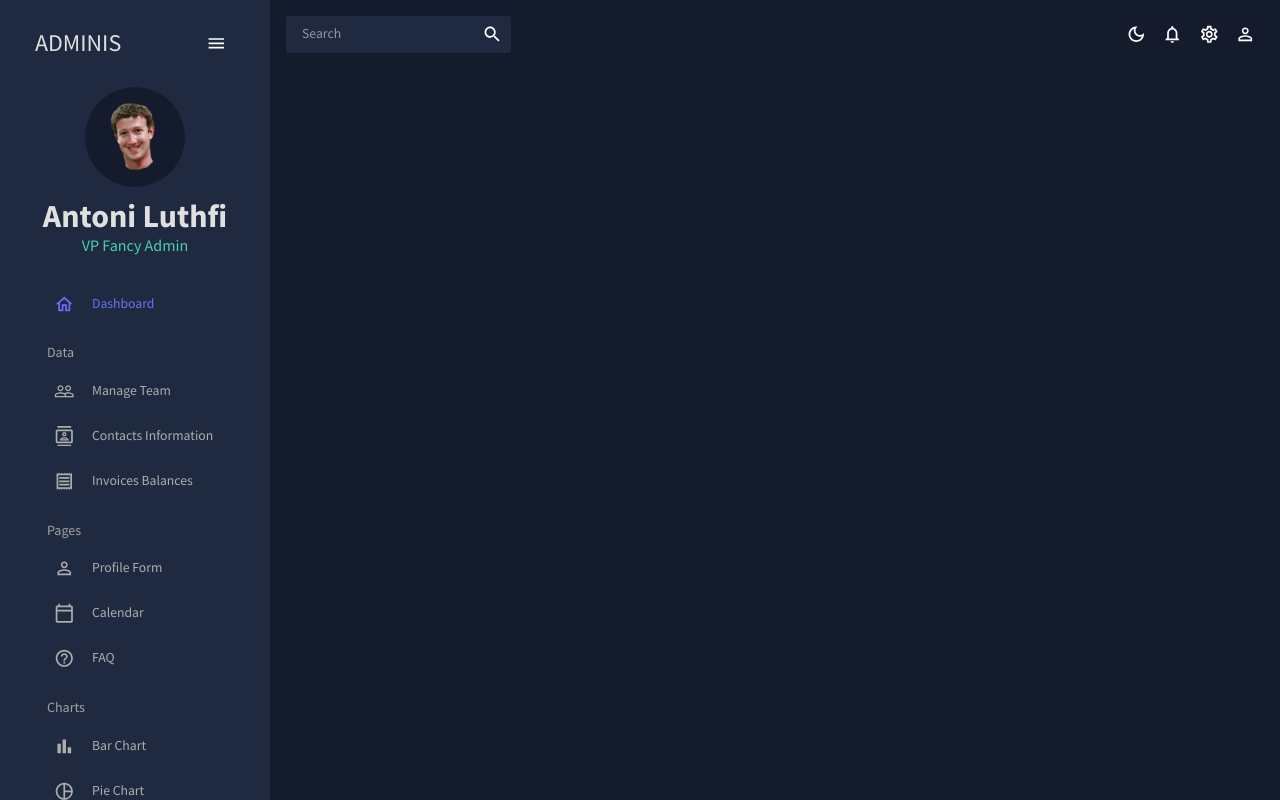
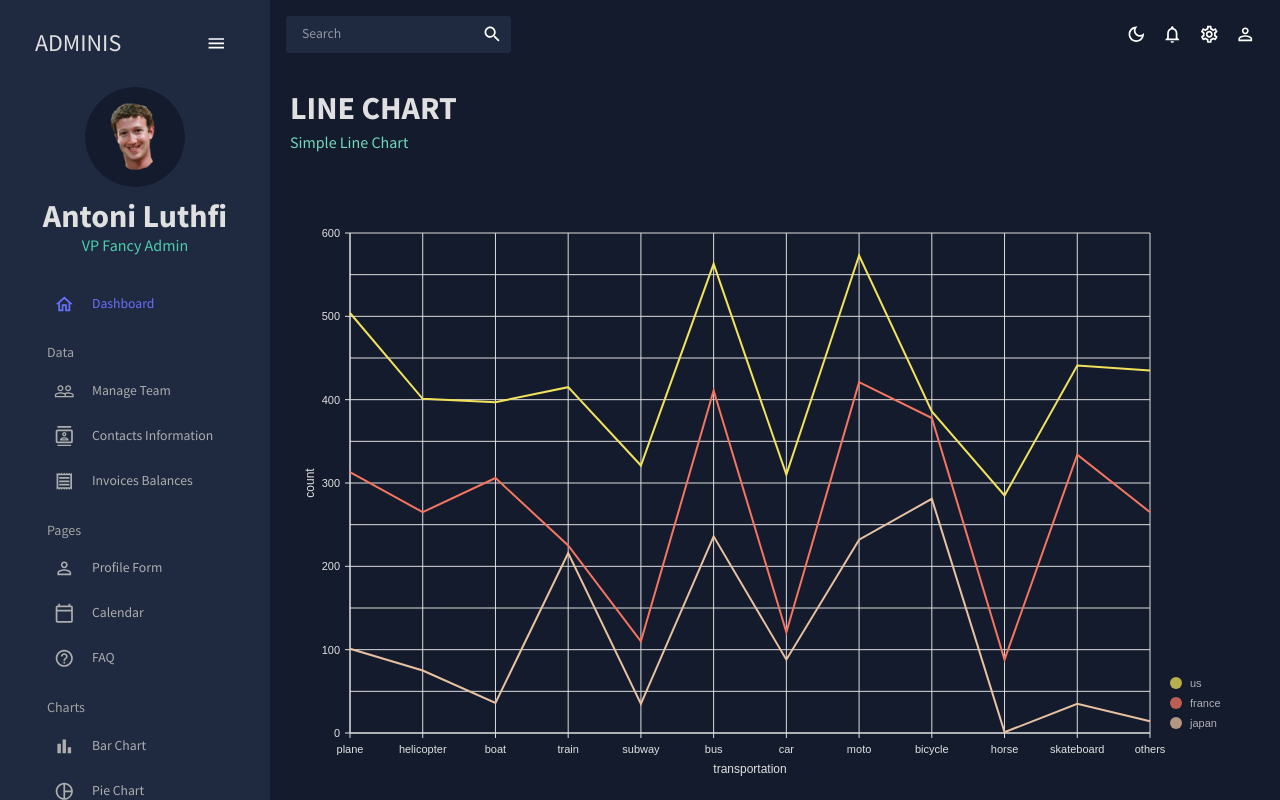
Before and after one commit to antoniluthfi/react-admin-dashboard, a React (Create React App) app: page /line in a window 1280 px wide. Built offline with nearby package versions, Linux system fonts and the light colour scheme.

Commit message:
create line chart page

```diff
--- a/src/App.js
+++ b/src/App.js
@@ -12,6 +12,7 @@ import Calendar from "./scenes/calendar";
 import FAQ from "./scenes/faq";
 import Bar from "./scenes/bar";
 import Pie from "./scenes/pie";
+import Line from "./scenes/line";
 
 function App() {
   const [theme, colorMode] = useMode();
@@ -35,6 +36,7 @@ function App() {
               <Route path="/faq" element={<FAQ />} />
               <Route path="/bar" element={<Bar />} />
               <Route path="/pie" element={<Pie />} />
+              <Route path="/line" element={<Line />} />
             </Routes>
           </main>
         </div>
--- a/src/components/bar-chart/index.jsx
+++ b/src/components/bar-chart/index.jsx
@@ -3,7 +3,7 @@ import { ResponsiveBar } from "@nivo/bar";
 import { mockBarData } from "../../data/mockData";
 import { tokens } from "../../theme";
 
-const BarChart = ({ isDashboard }) => {
+const BarChart = ({ isDashboard = false }) => {
   const theme = useTheme();
   const colors = tokens(theme.palette.mode);
 
--- /dev/null
+++ b/src/components/line-chart/index.jsx
@@ -0,0 +1,114 @@
+import { useTheme } from "@mui/material";
+import { ResponsiveLine } from "@nivo/line";
+import { mockLineData } from "../../data/mockData";
+import { tokens } from "../../theme";
+
+const LineChart = ({ isDashboard = false }) => {
+  const theme = useTheme();
+  const colors = tokens(theme.palette.mode);
+
+  return (
+    <ResponsiveLine
+      data={mockLineData}
+      theme={{
+        axis: {
+          domain: {
+            line: {
+              stroke: colors.grey[100],
+            },
+          },
+          legend: {
+            text: {
+              fill: colors.grey[100],
+            },
+          },
+          ticks: {
+            line: {
+              stroke: colors.grey[100],
+              strokeWidth: 1,
+            },
+            text: {
+              fill: colors.grey[100],
+            },
+          },
+        },
+        legends: {
+          text: {
+            fill: colors.grey[100],
+          },
+        },
+        tooltip: {
+          container: {
+            color: colors.primary[500],
+          },
+        },
+      }}
+      colors={isDashboard ? { datum: "color" } : { scheme: "nivo" }}
+      margin={{ top: 50, right: 110, bottom: 50, left: 60 }}
+      xScale={{ type: "point" }}
+      yScale={{
+        type: "linear",
+        min: "auto",
+        max: "auto",
+        stacked: true,
+        reverse: false,
+      }}
+      yFormat=" >-.2f"
+      axisTop={null}
+      axisRight={null}
+      axisBottom={{
+        orient: "bottom",
+        tickSize: 5,
+        tickPadding: 5,
+        tickRotation: 0,
+        legend: isDashboard ? undefined : "transportation",
+        legendOffset: 36,
+        legendPosition: "middle",
+      }}
+      axisLeft={{
+        orient: "left",
+        tickValues: 5,
+        tickSize: 5,
+        tickPadding: 5,
+        tickRotation: 0,
+        legend: isDashboard ? undefined : "count",
+        legendOffset: -40,
+        legendPosition: "middle",
+      }}
+      pointSize={10}
+      pointColor={{ theme: "background" }}
+      pointBorderWidth={2}
+      pointBorderColor={{ from: "serieColor" }}
+      pointLabelYOffset={-12}
+      useMesh={true}
+      legends={[
+        {
+          anchor: "bottom-right",
+          direction: "column",
+          justify: false,
+          translateX: 100,
+          translateY: 0,
+          itemsSpacing: 0,
+          itemDirection: "left-to-right",
+          itemWidth: 80,
+          itemHeight: 20,
+          itemOpacity: 0.75,
+          symbolSize: 12,
+          symbolShape: "circle",
+          symbolBorderColor: "rgba(0, 0, 0, .5)",
+          effects: [
+            {
+              on: "hover",
+              style: {
+                itemBackground: "rgba(0, 0, 0, .03)",
+                itemOpacity: 1,
+              },
+            },
+          ],
+        },
+      ]}
+    />
+  );
+};
+
+export default LineChart;
--- /dev/null
+++ b/src/scenes/line/index.jsx
@@ -0,0 +1,19 @@
+import { Box } from "@mui/material";
+import Header from "../../components/header";
+import LineChart from "../../components/line-chart";
+
+const Line = () => {
+  return (
+    <Box m="20px">
+      <Box display="flex" justifyContent="space-between" alignItems="center">
+        <Header title="LINE CHART" subtitle="Simple Line Chart" />
+      </Box>
+
+      <Box height="75vh">
+        <LineChart />
+      </Box>
+    </Box>
+  );
+};
+
+export default Line;
```
